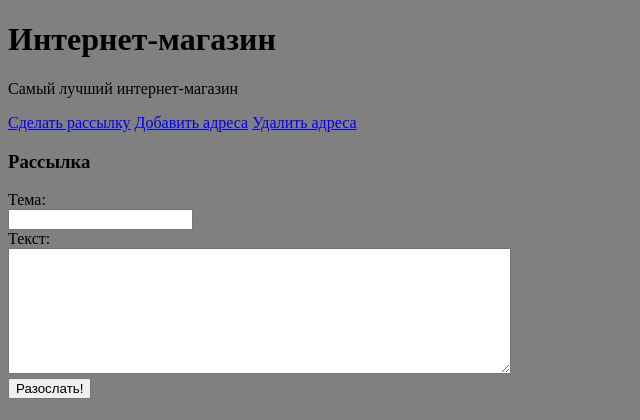
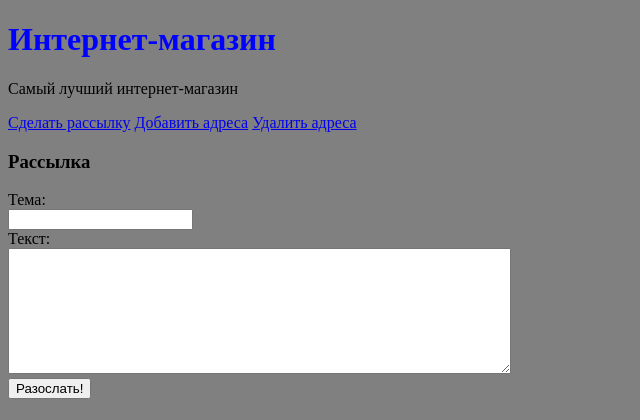
Before and after one commit to zolotukhin1984/elvis, a PHP site: page / in a window 1280 px wide. Shown: the top 420 px of the page, without its empty margins (0-640 px from the left). Run offline with PHP 8.4, Linux system fonts and the light colour scheme.

Commit message:
Установили для h1 синий цвет шрифта

```diff
--- a/style.css
+++ b/style.css
@@ -1,3 +1,8 @@
 body {
 	background: gray;
 }
+
+h1 {
+	color: blue;
+	background: gray;
+}
```
